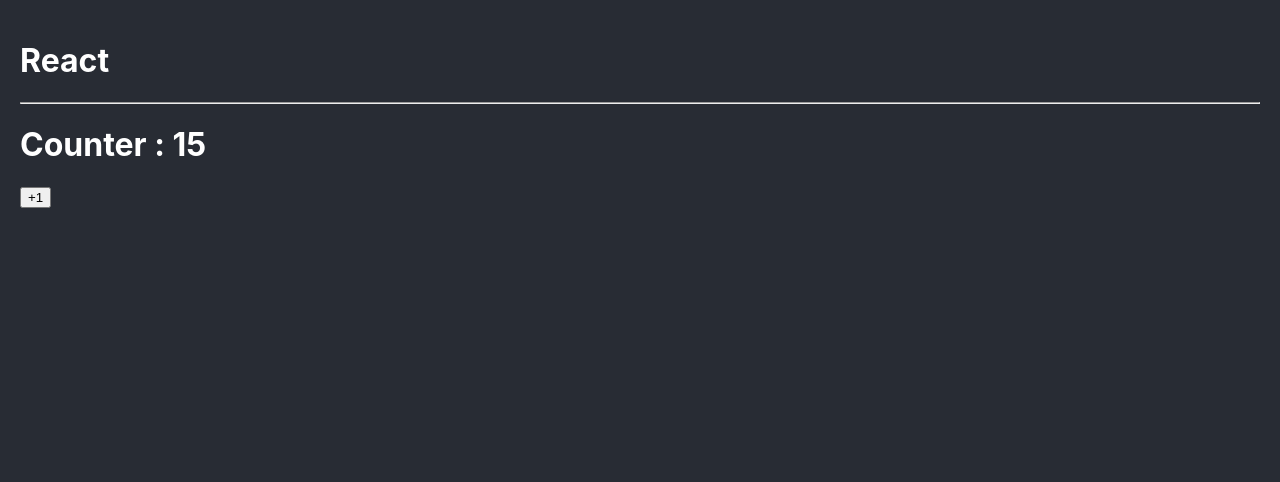
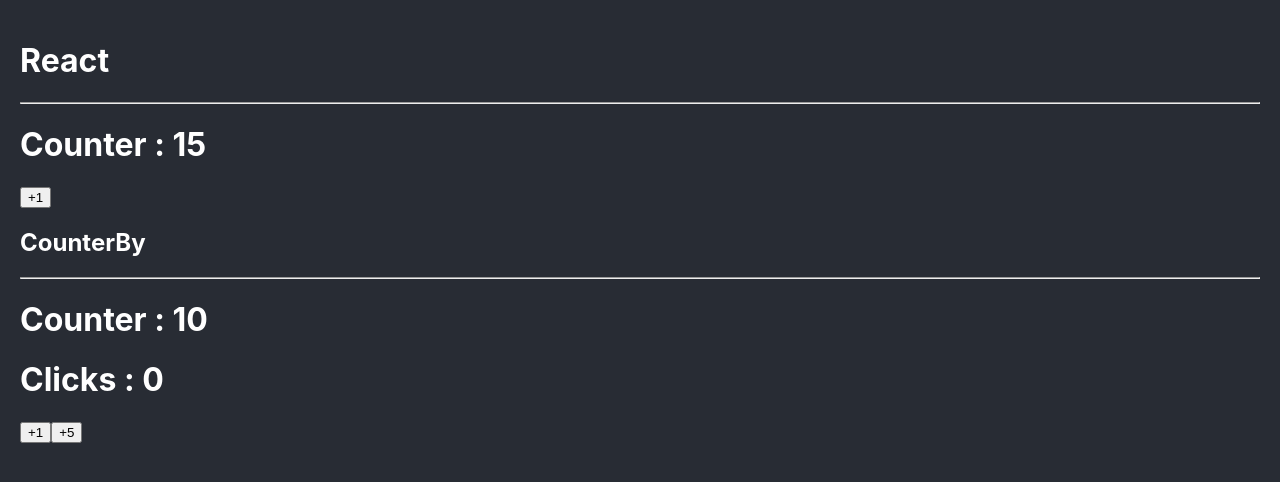
Before and after one commit to Gabriel1Maximiliano/React-pro-bases, a React (Create React App) app: page / in a window 1280 px wide. Shown: the top 482 px of the page. Built offline with nearby package versions, Linux system fonts and the light colour scheme.

Commit message:
handle an object as a state

```diff
--- a/src/App.tsx
+++ b/src/App.tsx
@@ -1,5 +1,6 @@
 
 import { Counter } from './bases/Counter';
+import { CounterBy } from './bases/CounterBy';
 
 
 
@@ -11,6 +12,9 @@
      <h1>React</h1>
      <hr />
      <Counter initialValue={15} />
+     <h2>CounterBy</h2>
+     <hr />
+     <CounterBy />
      </>
   );
 }
--- /dev/null
+++ b/src/bases/CounterBy.tsx
@@ -0,0 +1,26 @@
+import { useState } from "react";
+interface CounterProps {
+    initialValue?:number
+}
+export const CounterBy = ({initialValue = 10 }:CounterProps) => {
+
+    const [counter, setCounter] = useState({
+        counter:initialValue,
+        clicks:0
+    });
+
+    const handleClick = (value:number) => {
+        setCounter(prev=>({
+            counter: prev.counter+value,
+            clicks:prev.clicks +1
+        }))
+    }
+  return (
+   <>
+   <h1>Counter : { counter.counter }</h1>
+   <h1>Clicks : { counter.clicks }</h1>
+   <button onClick={ ()=>handleClick(1) } >+1</button>
+   <button onClick={ ()=>handleClick(5) } >+5</button>
+   </>
+  )
+}
```
